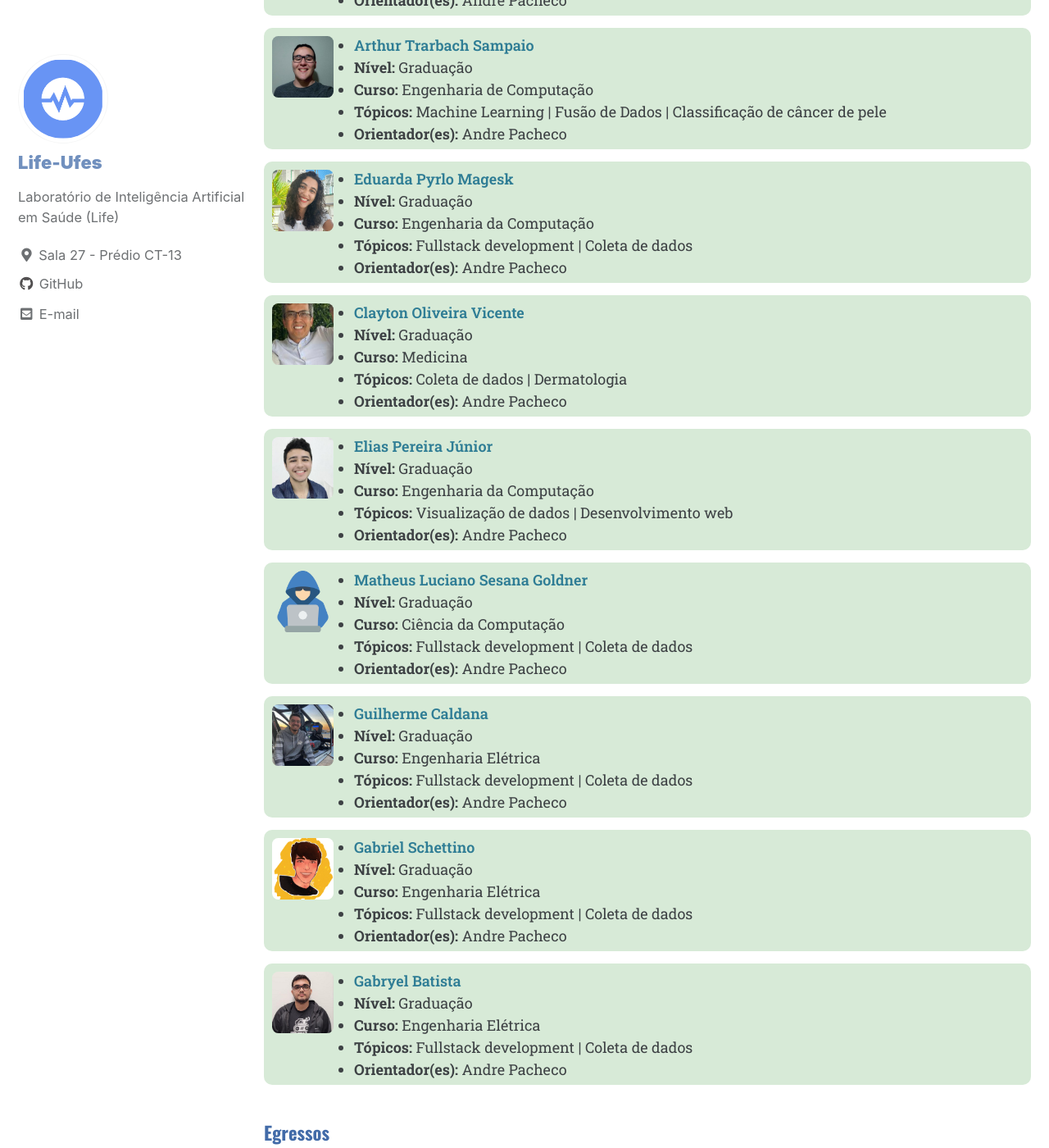
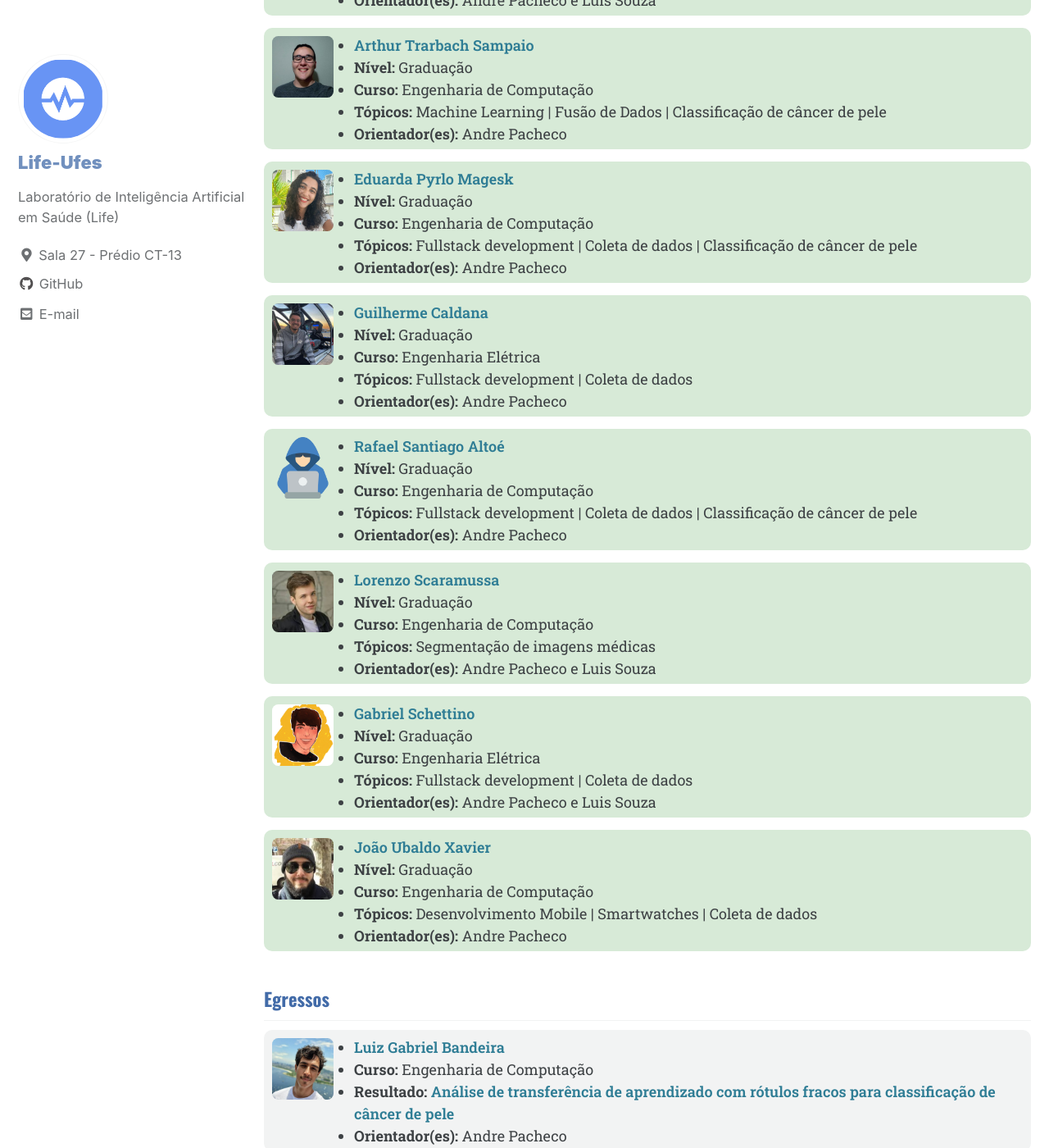
Before and after one commit to life-ufes/site, a Jekyll site: the page built from _pages/equipe.md, in a window 1280 px wide and 1400 px high, scrolled down 1919 px. Shown: the whole window at 82% size. Built offline with Jekyll 4.4.1, drawn with Linux system fonts in a browser that asks for light colours; cached includes are drawn as plain includes; some of the changed text lies outside the part shown.

```diff
--- a/_data/members.yml
+++ b/_data/members.yml
@@ -62,7 +62,7 @@ students:
     site: "https://www.linkedin.com/in/afonso-salvador-67869b23a/"
     topics: "Machine Learning | Aprendizado auto-supervisionado | Classificação de câncer de pele"
     course: "Engenharia de Computação"
-    supervisors: "Andre Pacheco"
+    supervisors: "Andre Pacheco e Luis Souza"
     level: "Graduação"
 
   - name: "Arthur Trarbach Sampaio"
@@ -76,31 +76,8 @@ students:
   - name: "Eduarda Pyrlo Magesk"
     photo: "eduarda_magesky.png"
     site: "https://www.linkedin.com/in/eduarda-magesky-9b1b3a1b0/"
-    topics: "Fullstack development | Coleta de dados"
-    course: "Engenharia da Computação"
-    supervisors: "Andre Pacheco"
-    level: "Graduação"
-
-  - name: "Clayton Oliveira Vicente"
-    photo: "clayton_vicente.jpeg"
-    site: "#"
-    topics: "Coleta de dados | Dermatologia"
-    course: "Medicina"
-    supervisors: "Andre Pacheco"
-    level: "Graduação"
-
-  - name: "Elias Pereira Júnior"
-    photo: "elias_junior.jpeg"
-    site: "https://github.com/EPGJ"
-    topics: "Visualização de dados | Desenvolvimento web"
-    course: "Engenharia da Computação"
-    supervisors: "Andre Pacheco"
-    level: "Graduação"
-
-  - name: "Matheus Luciano Sesana Goldner"
-    site: "https://github.com/MatheusLSG"
-    topics: "Fullstack development | Coleta de dados"
-    course: "Ciência da Computação"
+    topics: "Fullstack development | Coleta de dados | Classificação de câncer de pele"
+    course: "Engenharia de Computação"
     supervisors: "Andre Pacheco"
     level: "Graduação"
 
@@ -112,21 +89,37 @@ students:
     supervisors: "Andre Pacheco"
     level: "Graduação"
 
+  - name: "Rafael Santiago Altoé"
+    site: "https://github.com/rsadr0pyz"
+    topics: "Fullstack development | Coleta de dados | Classificação de câncer de pele"
+    course: "Engenharia de Computação"
+    supervisors: "Andre Pacheco"
+    level: "Graduação"
+
+  - name: "Lorenzo Scaramussa"
+    site: "https://br.linkedin.com/in/lorenzo-scaramussa-25428016a"
+    photo: "lorenzo.jpeg"
+    topics: "Segmentação de imagens médicas"
+    course: "Engenharia de Computação"
+    supervisors: "Andre Pacheco e Luis Souza"
+    level: "Graduação"
+
   - name: "Gabriel Schettino"
     photo: "gabriel_schettino.png"
     site: "https://github.com/gabrielschettino"
     topics: "Fullstack development | Coleta de dados"
     course: "Engenharia Elétrica"
+    supervisors: "Andre Pacheco e Luis Souza"
+    level: "Graduação"
+
+  - name: "João Ubaldo Xavier"
+    photo: "joao.jpeg"
+    site: "https://br.linkedin.com/in/joao-xreis"
+    topics: "Desenvolvimento Mobile | Smartwatches | Coleta de dados"
+    course: "Engenharia de Computação"
     supervisors: "Andre Pacheco"
     level: "Graduação"
 
-  - name: "Gabryel Batista"
-    photo: "gabryel_batista.jpeg"
-    site: "https://github.com/gabryelfbatista"
-    topics: "Fullstack development | Coleta de dados"
-    course: "Engenharia Elétrica"
-    supervisors: "Andre Pacheco"
-    level: "Graduação"
 
 alumni:
   - name: "Luiz Gabriel Bandeira"
@@ -136,3 +129,34 @@ alumni:
     supervisors: "Andre Pacheco"
     resultado: "Análise de transferência de aprendizado com rótulos fracos para classificação de câncer de pele"
     link: "http://pachecoandre.com.br/assets/files/students/pgs/luiz_gabriel.pdf"
+
+  - name: "Clayton Oliveira Vicente"
+    photo: "clayton_vicente.jpeg"
+    site: "#"
+    course: "Medicina"
+    supervisors: "Andre Pacheco"
+    resultado: "Desenvolvimento da plataforma de coleta de dados SADE"
+    link: "https://sol.sbc.org.br/index.php/webmedia_estendido/article/view/25686"
+
+  - name: "Gabryel Batista"
+    photo: "gabryel_batista.jpeg"
+    site: "https://github.com/gabryelfbatista"
+    course: "Engenharia Elétrica"
+    supervisors: "Andre Pacheco"
+    resultado: "Desenvolvimento da plataforma de coleta de dados SADE"
+    link: "https://sol.sbc.org.br/index.php/webmedia_estendido/article/view/25686"
+
+  - name: "Matheus Luciano Sesana Goldner"
+    site: "https://github.com/MatheusLSG"
+    course: "Ciência da Computação"
+    supervisors: "Andre Pacheco"
+    resultado: "Desenvolvimento da plataforma de coleta de dados SADE"
+    link: "https://sol.sbc.org.br/index.php/webmedia_estendido/article/view/25686"
+
+  - name: "Elias Pereira Júnior"
+    photo: "elias_junior.jpeg"
+    site: "https://github.com/EPGJ"
+    course: "Engenharia da Computação"
+    supervisors: "Andre Pacheco"
+    resultado: "Desenvolvimento de uma ferramenta para visualização de dados do Programa de Assistência Cirúrgica e Dermatológica da UFES"
+    link: "https://pachecoandre.com.br/assets/files/students/pgs/elias_junior.pdf"
```
Also changed, not shown: assets/imgs/equipe/alunos/joao.jpeg (added), assets/imgs/equipe/alunos/lorenzo.jpeg (added).
